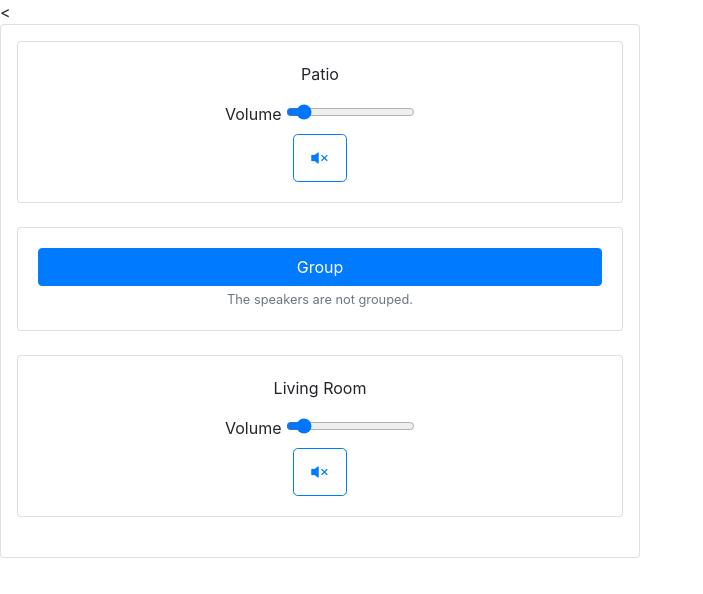
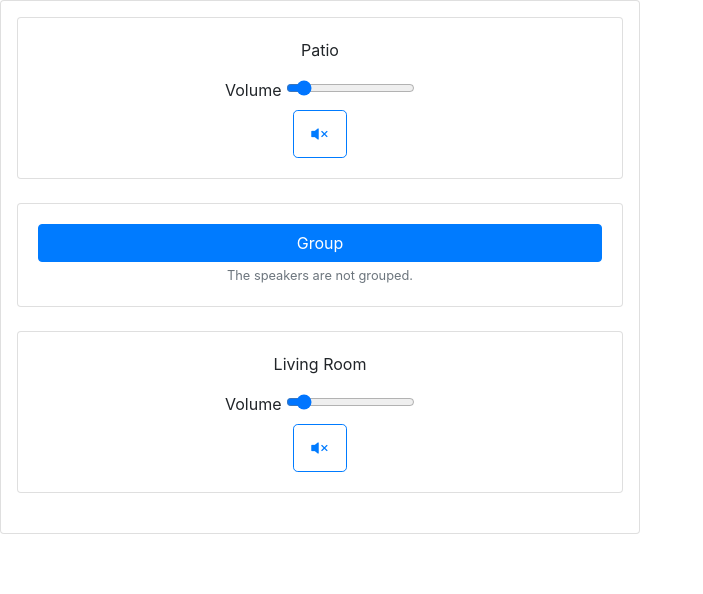
Before and after one commit to kenhoffmann/static-home-remote, a plain HTML site: page index.html in a window 1280 px wide. Shown: the whole page, without its empty margins (0-703 px from the left). Drawn offline with nearby package versions, Linux system fonts and the light colour scheme; no server answers.

Commit message:
Update index.html

```diff
--- a/index.html
+++ b/index.html
@@ -11,7 +11,7 @@
     <title>Speaker Control</title>
 
   </head>
-  <<body onload="getStatus();setInterval( function() { getStatus(); },2000);">
+  <body onload="getStatus();setInterval( function() { getStatus(); },2000);">
     <script>
 
 		// Is speaker currently groupd
```
